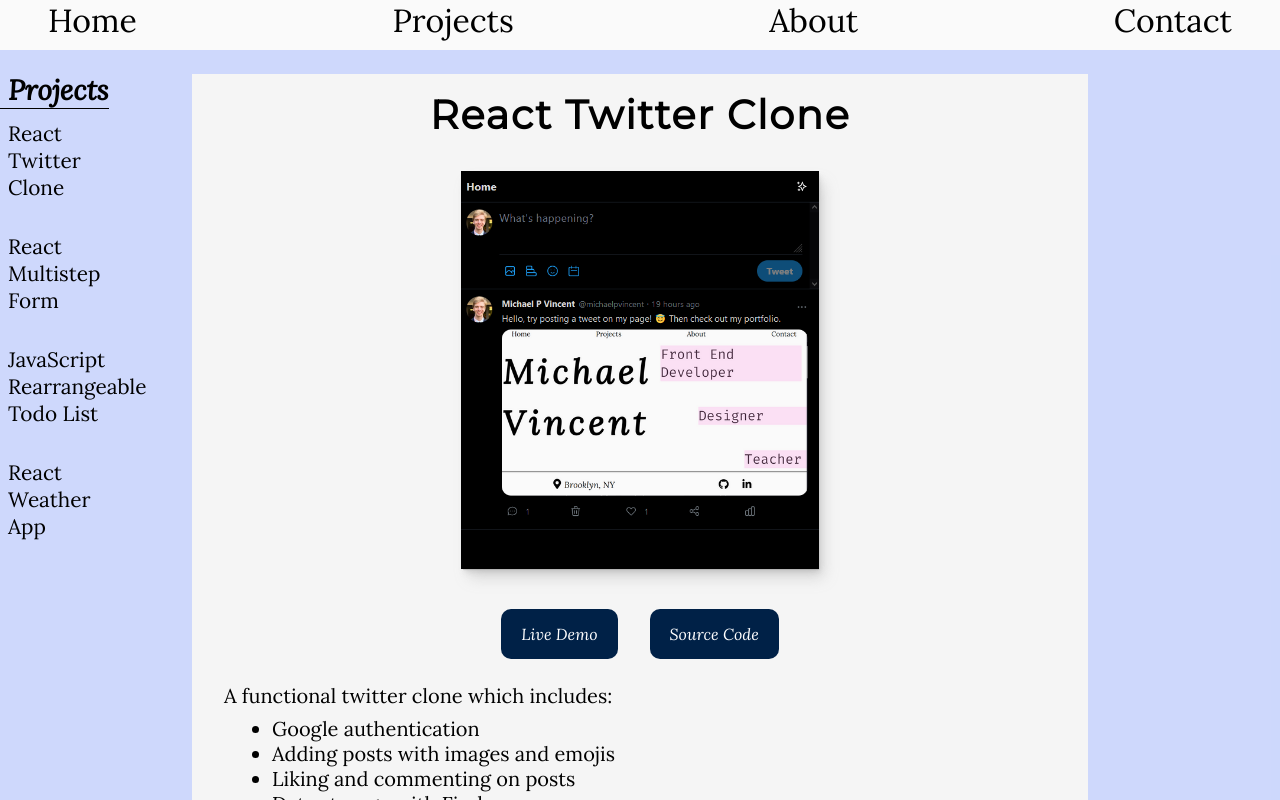
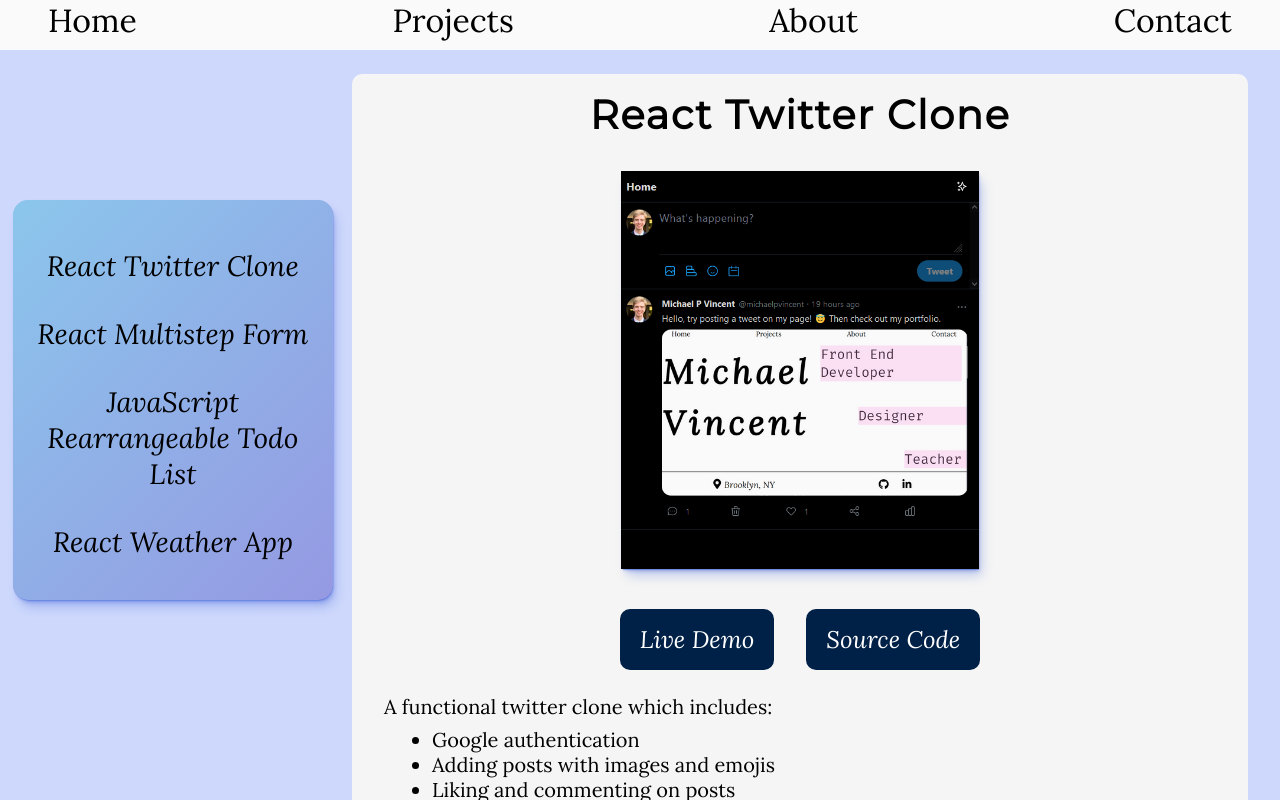
Before and after one commit to mvincent121212/dev-portfolio, a React (Create React App) app: page /Projects in a window 1280 px wide. Shown: the top 800 px of the page. Built offline with nearby package versions, Linux system fonts and the light colour scheme.

Commit message:
fixed projects layout

```diff
--- a/src/components/Projects.js
+++ b/src/components/Projects.js
@@ -24,23 +24,22 @@
       className="projects-container"
     >
       <h3 className="projects-list-header">Projects</h3>
+      <div class="projects-list-container">
         <ul className="projects-list">
           <li>
             <a href="#twitter">React Twitter Clone</a>
           </li>
-
           <li>
             <a href="#form">React Multistep Form</a>
           </li>
-
           <li>
             <a href="#todo">JavaScript Rearrangeable Todo List</a>
           </li>
-
           <li>
             <a href="#weather">React Weather App </a>
           </li>
         </ul>
+      </div>
       <div className="projects" id="projects">
         <h1 className="top-header" id="twitter">
           React Twitter Clone
--- a/src/styles/projects.css
+++ b/src/styles/projects.css
@@ -1,20 +1,23 @@
 :root {
-  --shadow-color: 0deg 0% 62%;
-  --shadow-elevation-low: 0.3px 0.5px 0.7px hsl(var(--shadow-color) / 0.34),
-    0.5px 0.9px 1.2px -1.2px hsl(var(--shadow-color) / 0.34),
-    1.2px 2.2px 2.8px -2.5px hsl(var(--shadow-color) / 0.34);
-  --shadow-elevation-medium: 0.3px 0.5px 0.7px hsl(var(--shadow-color) / 0.36),
-    1px 1.8px 2.3px -0.8px hsl(var(--shadow-color) / 0.36),
-    2.5px 4.4px 5.7px -1.7px hsl(var(--shadow-color) / 0.36),
-    6.2px 10.8px 14px -2.5px hsl(var(--shadow-color) / 0.36);
-  --shadow-elevation-high: 0.3px 0.5px 0.7px hsl(var(--shadow-color) / 0.34),
-    1.8px 3.2px 4.1px -0.4px hsl(var(--shadow-color) / 0.34),
-    3.4px 5.9px 7.7px -0.7px hsl(var(--shadow-color) / 0.34),
-    5.5px 9.7px 12.5px -1.1px hsl(var(--shadow-color) / 0.34),
-    8.8px 15.5px 20.1px -1.4px hsl(var(--shadow-color) / 0.34),
-    13.8px 24.2px 31.3px -1.8px hsl(var(--shadow-color) / 0.34),
-    21px 36.8px 47.7px -2.1px hsl(var(--shadow-color) / 0.34),
-    30.9px 54.2px 70.2px -2.5px hsl(var(--shadow-color) / 0.34);
+  --shadow-color: 227deg 70% 48%;
+  --shadow-elevation-low:
+    0.3px 0.5px 0.7px hsl(var(--shadow-color) / 0.26),
+    0.4px 0.8px 1px -1.2px hsl(var(--shadow-color) / 0.26),
+    0.9px 1.8px 2.3px -2.5px hsl(var(--shadow-color) / 0.26);
+  --shadow-elevation-medium:
+    0.3px 0.5px 0.7px hsl(var(--shadow-color) / 0.27),
+    0.7px 1.5px 1.9px -0.8px hsl(var(--shadow-color) / 0.27),
+    1.8px 3.6px 4.5px -1.7px hsl(var(--shadow-color) / 0.27),
+    4.4px 8.8px 11.1px -2.5px hsl(var(--shadow-color) / 0.27);
+  --shadow-elevation-high:
+    0.3px 0.5px 0.7px hsl(var(--shadow-color) / 0.25),
+    1.2px 2.3px 2.9px -0.4px hsl(var(--shadow-color) / 0.25),
+    2.1px 4.2px 5.3px -0.7px hsl(var(--shadow-color) / 0.25),
+    3.4px 6.8px 8.6px -1.1px hsl(var(--shadow-color) / 0.25),
+    5.4px 10.8px 13.6px -1.4px hsl(var(--shadow-color) / 0.25),
+    8.4px 16.8px 21.1px -1.8px hsl(var(--shadow-color) / 0.25),
+    12.7px 25.5px 32px -2.1px hsl(var(--shadow-color) / 0.25),
+    18.8px 37.5px 47.2px -2.5px hsl(var(--shadow-color) / 0.25);
 }
 
 img {
@@ -174,13 +177,37 @@
   }
   .projects {
     width: 70%;
+    margin-left: auto;
+    margin-right: 2rem;
+    box-shadow: 2px 2px solid black;
+    border-radius: 10px;
+    font-size: 1.5rem;
+  }
+
+
+  .projects-list-container {
+    max-width: 25%;
+    height: 50%;
+    background-color: #8bc6ec;
+    background-image: linear-gradient(135deg, #8bc6ec 0%, #9599e2 100%);
+    box-shadow: var(--shadow-elevation-medium);
+    position: fixed;
+    display: flex;
+    top: 25%;
+    left: 0%;
+    padding-left: 1rem;
+    padding-right: 1rem;
+    padding-top: 0.5rem;
+    border-radius: 15px;
+    margin-left: 0.5rem;
+    text-align: center;
+    font-style: italic;
   }
 
   .projects-list-header {
     position: fixed;
-    display: inline;
-    left: 0%;
-    top: 5%;
+    top: 50%;
+    left: 50%;
     padding-top: 2rem;
     font-size: 1.75rem;
     border-bottom: 1px solid black;
@@ -190,16 +217,14 @@
 
   .projects-list {
     list-style: none;
-    position: fixed;
     display: flex;
     flex-flow: column;
-    max-width: 8%;
+    justify-content: center;
+    /* max-width: 8%; */
     gap: 2rem;
-    left: 0;
-    top: 15%;
     font-size: 1.3rem;
     font-family: "Montserrat", sans-serif;
-    padding-left: 0.5rem;
+    /* padding-left: 0.5rem; */
   }
 
   .projects-list > li {
@@ -210,14 +235,30 @@
   }
 
   .projects-list > li:hover {
-    background-size: 100% 100%;
+    background-size: 95% 100%;
+  }
+}
+
+@media screen and (min-width: 1200px) {
+
+  .projects-list-container {
+    margin-left: 0.8rem;
+
   }
 
+  .projects-list {
+    font-size: 1.75rem;
+  }
 }
 
 @media screen and (min-width: 1400px) {
+
+  .projects-list-container {
+    margin-left: 1.25rem;
+  }
+
   .projects-list {
-    font-size: 1.55rem;
+    font-size: 1.75rem;
   }
 }
 /*
```
Lines whose indentation alone changed are shown as unchanged.
